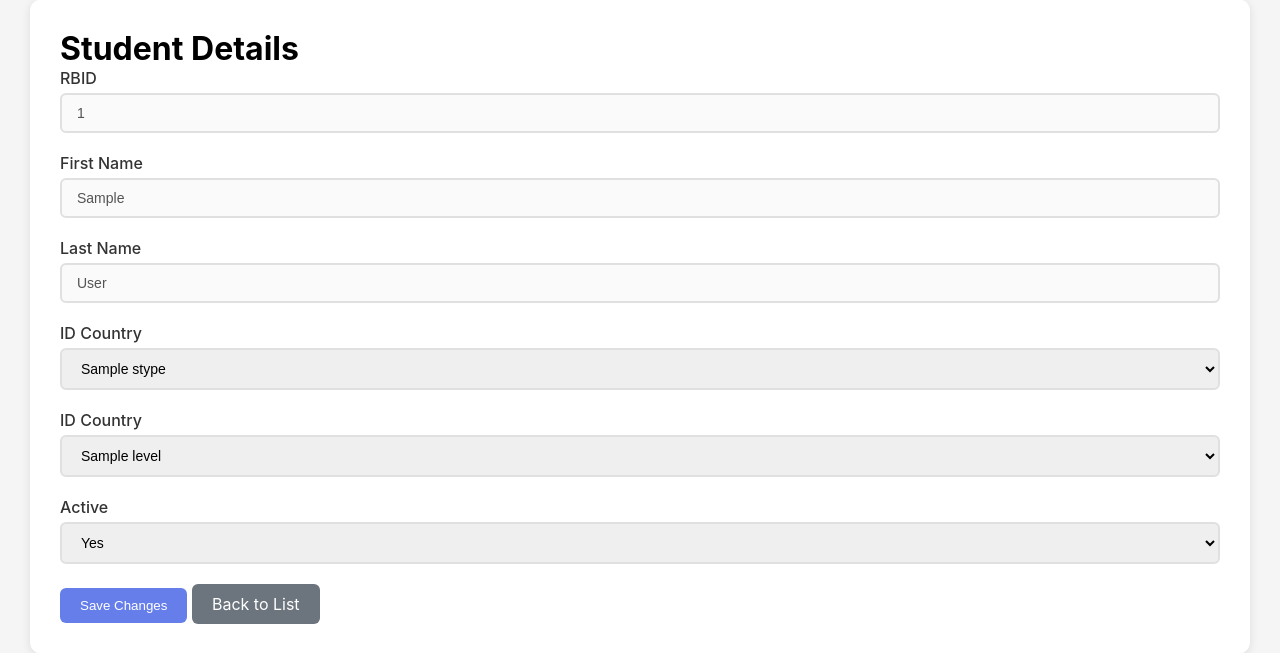
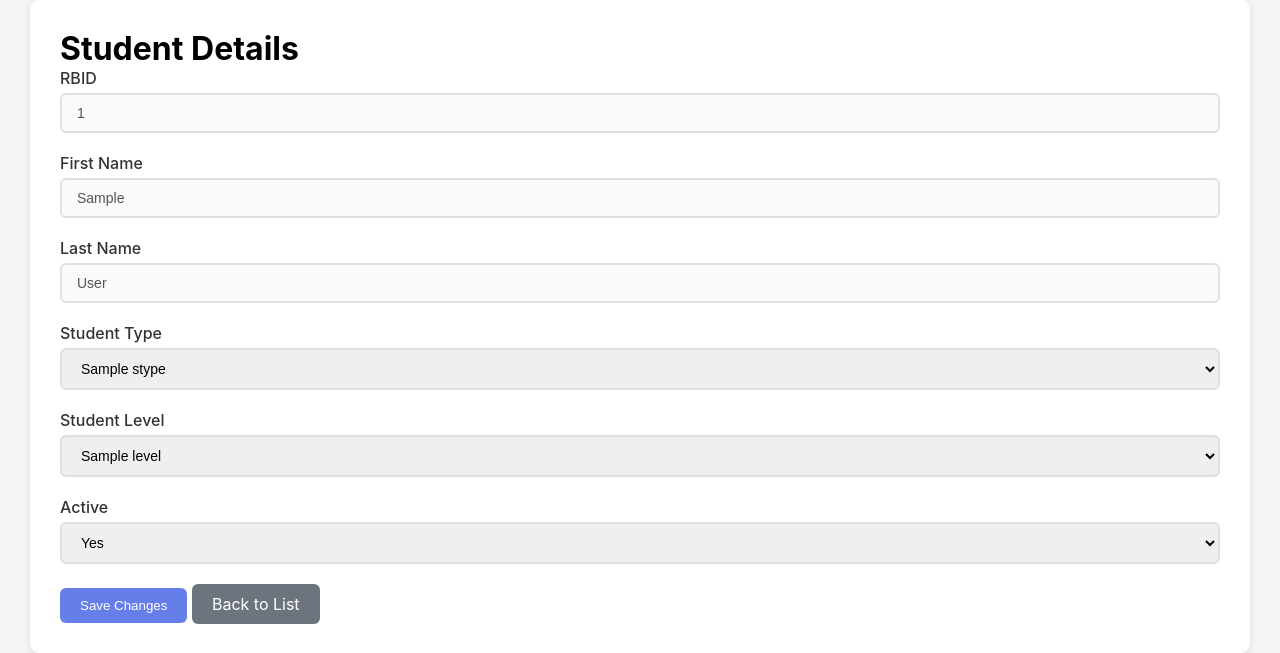
Before and after one commit to bubbly853/ribbon2helmsman, a Django app: template helmsman/templates/sis/student_detail.html in a window 1280 px wide. Shown: the part 97-750 px from the top of the page. Run offline with Django 5.2, Linux system fonts and the light colour scheme; the template is opened without the code that fills it: most values are stand-ins (such as "Sample title", 1, 10 or a date in 2020).

Commit message:
Fixed student page

```diff
--- a/helmsman/templates/sis/student_detail.html
+++ b/helmsman/templates/sis/student_detail.html
@@ -31,13 +31,13 @@
 
         <!-- Editable: Stype -->
         <div class="form-group">
-            <label for="stype">ID Country</label>
+            <label for="stype">Student Type</label>
             <select id="stype" name="stype"
             data-db-field="sgm_stubi.sgm_stubi_stid | sgl_stype_hr_name">
-                {% for country in countries %}
-                    <option value="{{ stypes.sgl_stype_stid }}"
-                        {% if stypes.sgl_stype_stid == student.stid %}selected{% endif %}>
-                        {{ stypes.sgl_stype_hr_name }}
+                {% for stype in stypes %}
+                    <option value="{{ stype.sgl_stype_stid }}"
+                        {% if stype.sgl_stype_stid == student.stid %}selected{% endif %}>
+                        {{ stype.sgl_stype_hr_name }}
                     </option>
                 {% endfor %}
             </select>
@@ -45,13 +45,13 @@
 
         <!-- Editable: Level -->
         <div class="form-group">
-            <label for="stype">ID Country</label>
+            <label for="stype">Student Level</label>
             <select id="stype" name="stype"
             data-db-field="sgm_stubi.sgm_stubi_lvid | sgl_level_hr_name">
-                {% for country in countries %}
-                    <option value="{{ levels.sgl_level_lvid }}"
-                        {% if levels.sgl_level_lvid == student.lvid %}selected{% endif %}>
-                        {{ levels.sgl_level_hr_name }}
+                {% for level in levels %}
+                    <option value="{{ level.sgl_level_lvid }}"
+                        {% if level.sgl_level_lvid == student.lvid %}selected{% endif %}>
+                        {{ level.sgl_level_hr_name }}
                     </option>
                 {% endfor %}
             </select>
```
